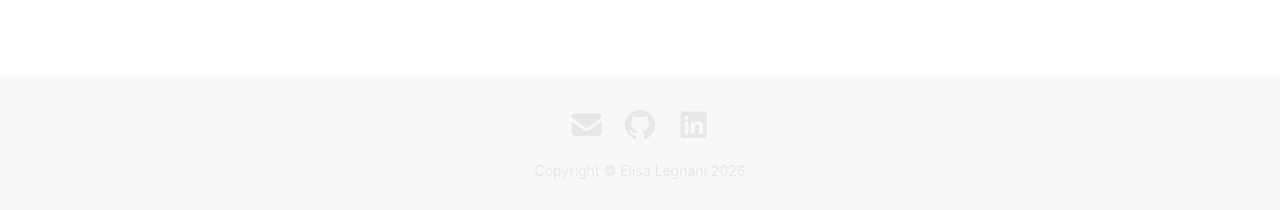
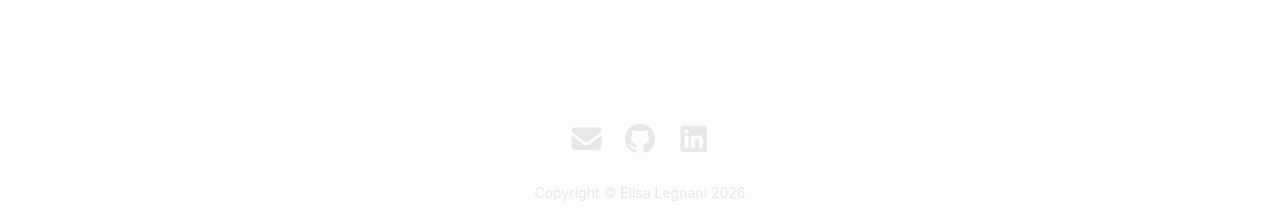
Before and after one commit to ElisaLegnani/new_website, a Jekyll site: the page built from index.html, in a window 1280 px wide. Shown: the part 687-897 px from the top of the page. Built offline with Jekyll 4.4.1, drawn with Linux system fonts in a browser that asks for light colours; nearby versions of some CDN libraries.

Commit message:
Fix footer

```diff
--- a/_includes/footer.html
+++ b/_includes/footer.html
@@ -1,10 +1,10 @@
 <link id="fa-stylesheet" rel="stylesheet" href="https://cdn.jsdelivr.net/npm/@fortawesome/fontawesome-free@7.0.0/css/all.min.css">
 
-<footer class="site-footer h-card" style="text-align: center; padding: 2rem 0; background-color: #f8f8f8;">
+<footer class="site-footer h-card" style="text-align: center">
 
   <div class="wrapper">
 
-    <div class="contact-links" style="margin-bottom: 1rem;">
+    <div class="contact-links">
       <ul class="contact-list">
         {%- for entry in site.contact -%}
           <li>
--- a/_sass/_layout.scss
+++ b/_sass/_layout.scss
@@ -140,21 +140,13 @@
  * Site footer
  */
 .site-footer {
-  padding: $spacing-unit 0;
+  padding-top: 10px;
+  padding-bottom: 10px;
   background-image: url("{{ site.image_path }}/footer.JPG");
   background-size: cover;
   background-position: center;
   background-repeat: no-repeat;
   background-attachment: fixed;
-}
-
-.footer-heading {
-  @include relative-font-size(1.125);
-  margin-bottom: $spacing-unit * .5;
-}
-
-.feed-subscribe .svg-icon {
-  padding: 5px 5px 2px 0
 }
 
 .contact-list {
@@ -163,7 +155,7 @@
   margin: 0;
   display: flex;
   justify-content: center; /* center icons horizontally */
-  gap: 1rem; /* spacing between icons */
+  gap: 16px; /* spacing between icons */
 }
 
 .contact-list li {
@@ -171,7 +163,7 @@
 }
 
 .contact-list a {
-  font-size: 1.5rem;  /* bigger icons */
+  font-size: 24px;  /* bigger icons */
   color: $brand-color-light;
   transition: color 0.3s;
 }
@@ -186,7 +178,7 @@
 }
 
 .footer-text p {
-  margin: 0.5rem 0 0 0;
+  margin: 24px 0 0 0;
   font-size: $small-font-size;
   color: $brand-color-light;
 }
```
